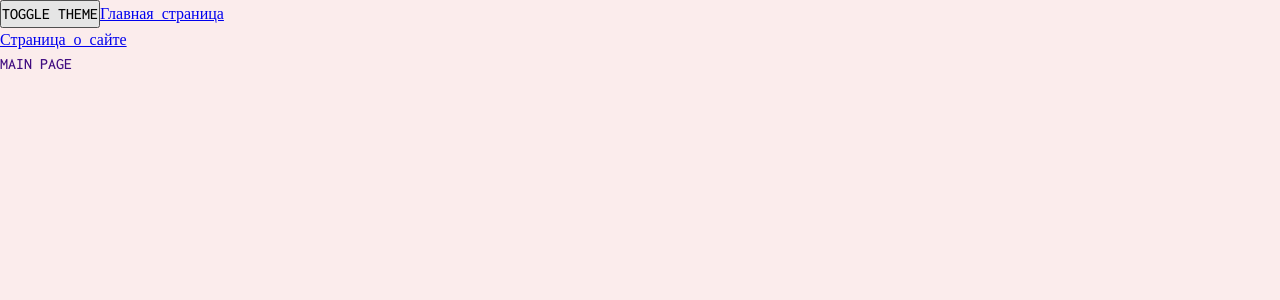
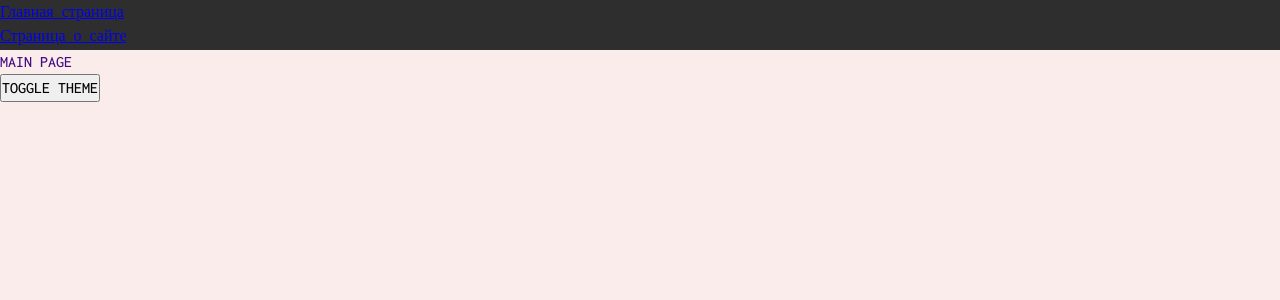
Before and after one commit to edisonslamp/production-path, a React app: page / in a window 1280 px wide. Shown: the top 300 px of the page. Built offline with nearby package versions, Linux system fonts and the light colour scheme.

Commit message:
start navbar

```diff
--- a/src/app/App.tsx
+++ b/src/app/App.tsx
@@ -1,17 +1,16 @@
 import AppRouter from "@/app/providers/router";
 import { useTheme } from "@/app/providers/ThemeProvider";
-import { className } from "@/shared/lib/classNames";
+import { classNames } from "@/shared/lib/classNames/className";
+import { Navbar } from "@/widgets/Navbar";
 import "app/styles/index.scss"; // changed
-import { Link } from "react-router-dom";
 
 export const App = () => {
   const { theme, toggleTheme } = useTheme();
   return (
-    <div className={className("app", {}, [theme])}>
+    <div className={classNames("app", {}, [theme])}>
+      <Navbar />
+      <AppRouter />
       <button onClick={toggleTheme}>TOGGLE THEME</button>
-      <Link to={"/"}>Главная страница</Link> <br />
-      <Link to={"/about"}>Страница о сайте</Link>
-      <AppRouter />
     </div>
   );
 };
--- a/src/app/styles/themes/dark.scss
+++ b/src/app/styles/themes/dark.scss
@@ -1,5 +1,6 @@
 .app.dark {
   --bg-color: #2e2e2e;
+  --inverted-bg-color: #fbecec;
 
   --primary-color: #13e868;
   --secondary-color: #3ac772;
--- a/src/app/styles/themes/light.scss
+++ b/src/app/styles/themes/light.scss
@@ -1,5 +1,6 @@
 .app.light {
   --bg-color: #fbecec;
+  --inverted-bg-color: #2e2e2e;
 
   --primary-color: #400c80;
   --secondary-color: #2d095a;
--- a/src/shared/lib/classNames/className.ts
+++ b/src/shared/lib/classNames/className.ts
@@ -1,9 +1,9 @@
 type Mods = Record<string, boolean | string>;
 
-export function className(
+export function classNames(
   cls: string,
-  mods: Mods,
-  additional: string[],
+  mods: Mods = {},
+  additional: string[] = [],
 ): string {
   const mod: string[] = [];
   Object.entries(mods).forEach(([key, value]) => {
--- a/src/shared/lib/classNames/index.ts
+++ b/src/shared/lib/classNames/index.ts
@@ -1 +1 @@
-export { className } from "./className";
+export { classNames } from "./className";
--- /dev/null
+++ b/src/widgets/Navbar/index.ts
@@ -0,0 +1 @@
+export { Navbar } from "./ui/Navbar";
--- /dev/null
+++ b/src/widgets/Navbar/ui/Navbar.module.scss
@@ -0,0 +1,5 @@
+.navbar {
+  width: 100%;
+  height: 50px;
+  background: var(--inverted-bg-color);
+}
--- /dev/null
+++ b/src/widgets/Navbar/ui/Navbar.tsx
@@ -0,0 +1,17 @@
+import { classNames } from "@/shared/lib/classNames/className";
+import { FC } from "react";
+import { Link } from "react-router-dom";
+import cls from "./Navbar.module.scss";
+
+interface NavbarProps {
+  className?: string;
+}
+
+export const Navbar: FC<NavbarProps> = ({ className }: NavbarProps) => {
+  return (
+    <div className={classNames(cls.navbar)}>
+      <Link to={"/"}>Главная страница</Link> <br />
+      <Link to={"/about"}>Страница о сайте</Link>
+    </div>
+  );
+};
```
